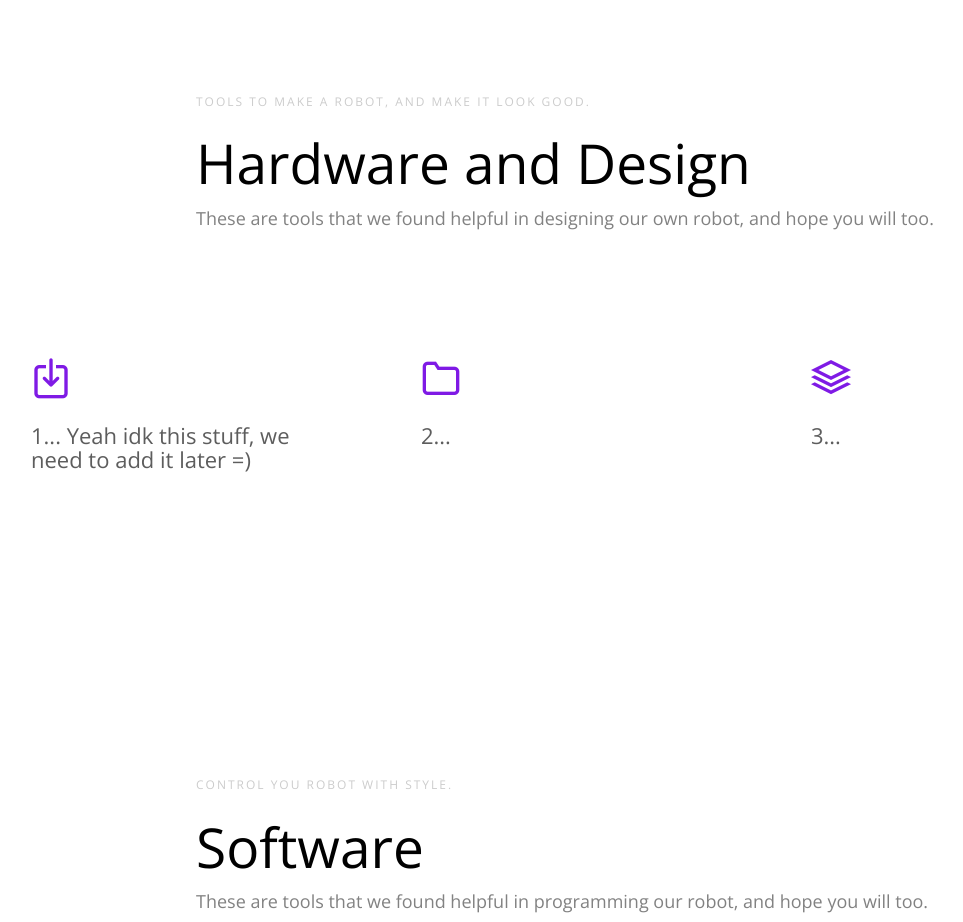
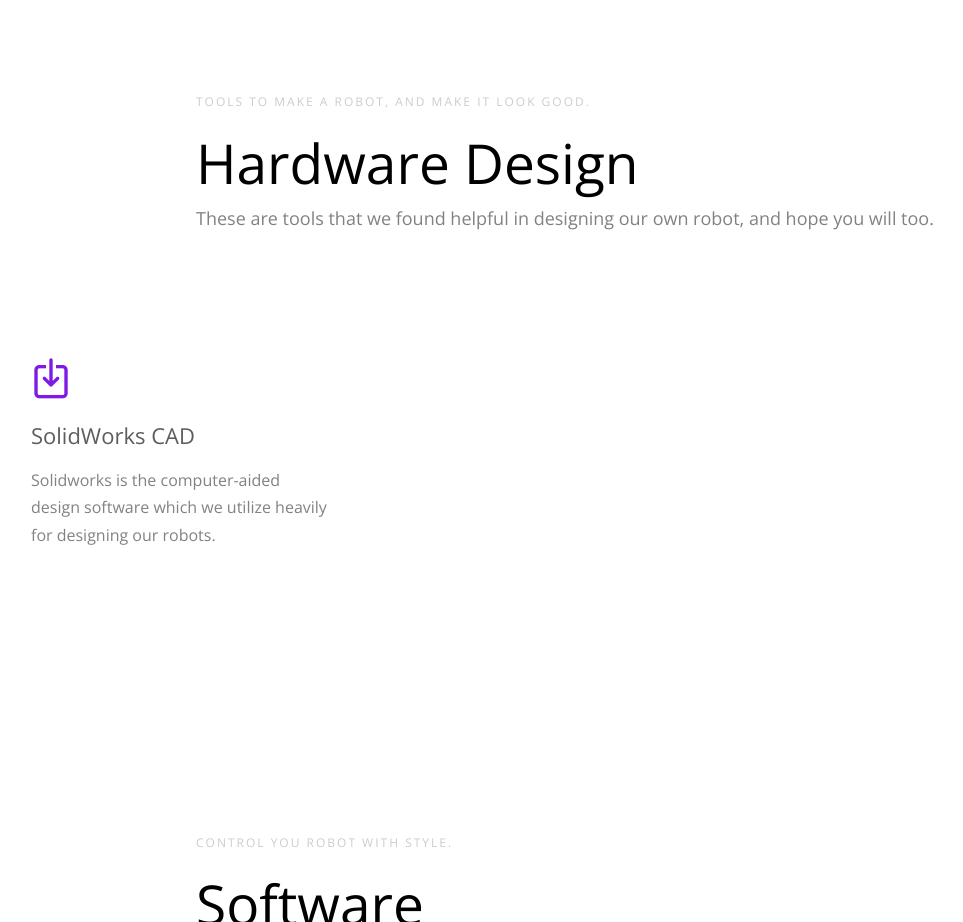
Before and after one commit to 7610/7610.github.io, a plain HTML site: page resources.html in a window 1280 px wide. Shown: the part 920-1842 px from the top of the page, without its empty margins (69-1032 px from the left). Drawn offline with nearby package versions, Linux system fonts and the light colour scheme; files whose address does not match are found by name.

Commit message:
Changing robot pic + resources

```diff
--- a/resources.html
+++ b/resources.html
@@ -89,7 +89,7 @@
 				<div class="col-md-8 col-md-offset-2 text-left animate-box" data-animate-effect="fadeInUp">
 					<div class="fh5co-heading">
 						<span>Tools to make a robot, and make it look good.</span>
-						<h2>Hardware and Design</h2>
+						<h2>Hardware Design</h2>
 						<p>These are tools that we found helpful in designing our own robot, and hope you will too.</p>
 					</div>
 				</div>
@@ -100,12 +100,12 @@
 						<span class="icon">
 							<i class="icon-download"></i>
 						</span>
-						<h3>1... Yeah idk this stuff, we need to add it later =)</h3>
-						<p></p>
+						<h3>SolidWorks CAD</h3>
+						<p>Solidworks is the computer-aided design software which we utilize heavily for designing our robots.</p>
 
 					</div>
 				</div>
-				<div class="col-md-4 col-sm-6 ">
+				<!-- <div class="col-md-4 col-sm-6 ">
 					<div class="feature-center animate-box" data-animate-effect="fadeInUp">
 						<span class="icon">
 							<i class="icon-folder"></i>
@@ -124,7 +124,7 @@
 						<h3>3... </h3>
 						<p></p>
 					</div>
-				</div>
+				</div> -->
 
 				<div class="clearfix visible-md-block"></div>
 			</div>
```
Also changed, not shown: images/Robot.png.
